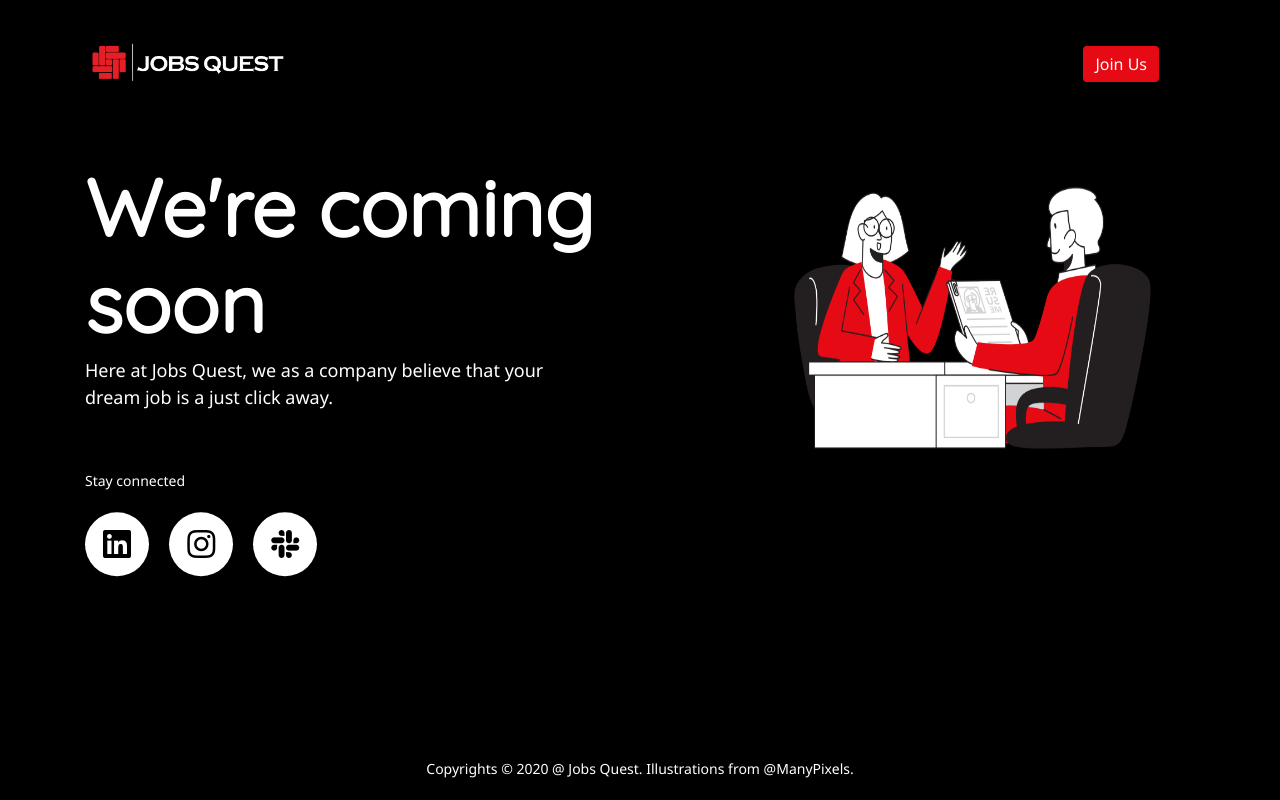
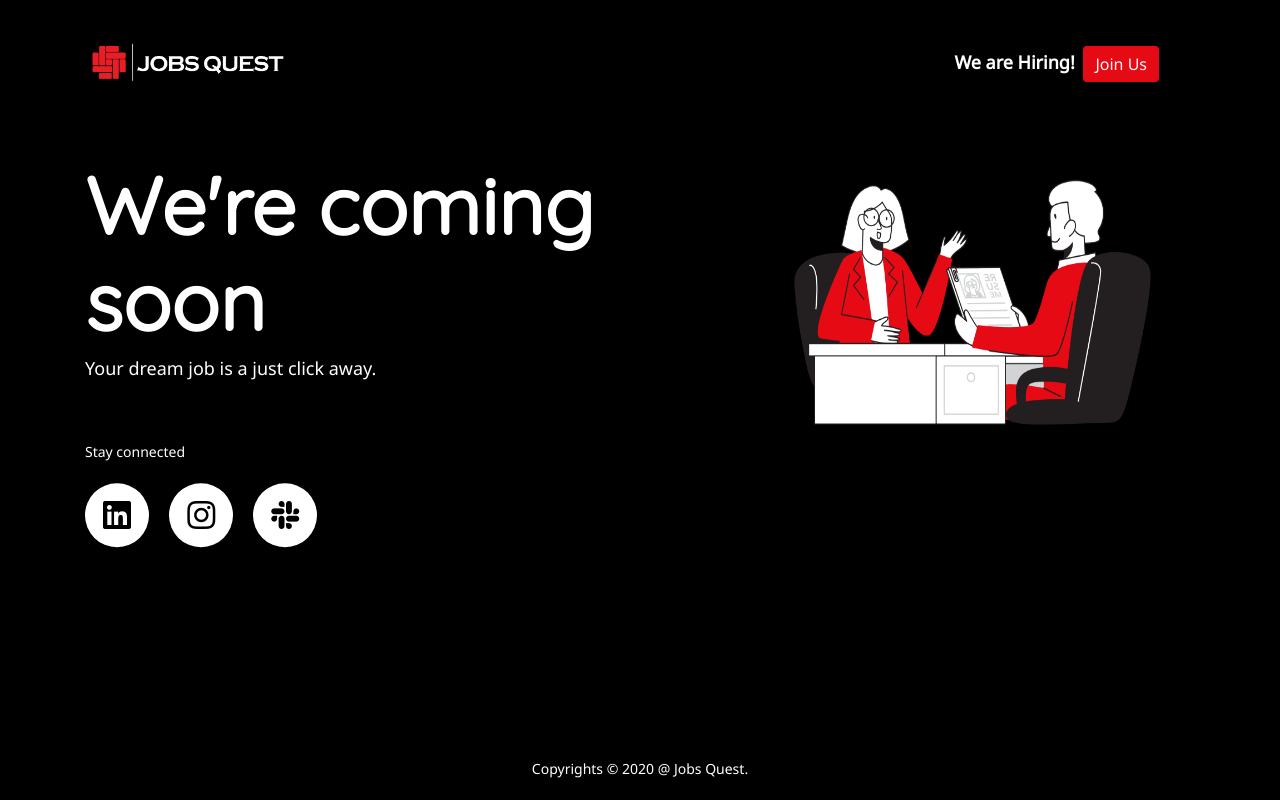
Before and after one commit to jobsquest/comingsoon, a plain HTML site: page index.html in a window 1280 px wide. Drawn offline with nearby package versions, Linux system fonts and the light colour scheme.

Commit message:
Final Changes

```diff
--- a/index.html
+++ b/index.html
@@ -4,6 +4,10 @@
     <meta charset="UTF-8" />
     <meta name="viewport" content="width=device-width, initial-scale=1.0" />
     <meta http-equiv="X-UA-Compatible" content="ie=edge" />
+    <link rel="apple-touch-icon" sizes="144x144" href="images/apple-touch-icon.png">
+    <link rel="icon" type="image/png" sizes="32x32" href="images/favicon-32x32.png">
+    <link rel="icon" type="image/png" sizes="16x16" href="images/favicon-16x16.png">
+    <link rel="mask-icon" href="images/safari-pinned-tab.svg" color="#5bbad5">
     <link
       rel="stylesheet"
       href="https://cdnjs.cloudflare.com/ajax/libs/twitter-bootstrap/4.1.3/css/bootstrap.min.css"
@@ -22,7 +26,7 @@
           <a class="navbar-brand" href="#">
             <img src="images/logo-old.png" alt="logo" />
           </a>
-          <span class="navbar-text ml-auto d-sm-inline-block"> <a href="https://forms.gle/QpHdBjkL5eeBn8Ec8" class="btn btn-primary btn-color">Join Us</a> </span>
+          <span class="navbar-text ml-auto d-sm-inline-block"> <span class="mr-1 d-none d-lg-inline">We are Hiring!</span> <a href="https://forms.gle/QpHdBjkL5eeBn8Ec8" class="btn btn-primary btn-color">Join Us</a> </span>
         </nav>
       </div>
     </header>
@@ -32,8 +36,7 @@
           <div class="col-xl-7">
             <h1 class="page-title">We're coming soon</h1>
             <p class="page-description">
-              Here at Jobs Quest, we as a company believe that your dream job is a
-              just click away.
+              Your dream job is a just click away.
             </p>
             <p>Stay connected</p>
             <nav class="footer-social-links">
@@ -58,7 +61,7 @@
     </main>
     <footer class="mastfoot pt-3">
       <div class="inner text-center">
-        <p>Copyrights &copy; 2020 @ Jobs Quest. Illustrations from @ManyPixels.</p>
+        <p>Copyrights &copy; 2020 @ Jobs Quest.</p>
       </div>
     </footer>
     <script src="https://cdnjs.cloudflare.com/ajax/libs/jquery/3.3.1/jquery.slim.min.js"></script>
```
Also changed, not shown: images/android-chrome-144x144.png (added), images/apple-touch-icon.png (added), images/favicon-16x16.png (added), images/favicon-32x32.png (added), images/favicon.ico (added), images/safari-pinned-tab.svg (added).
